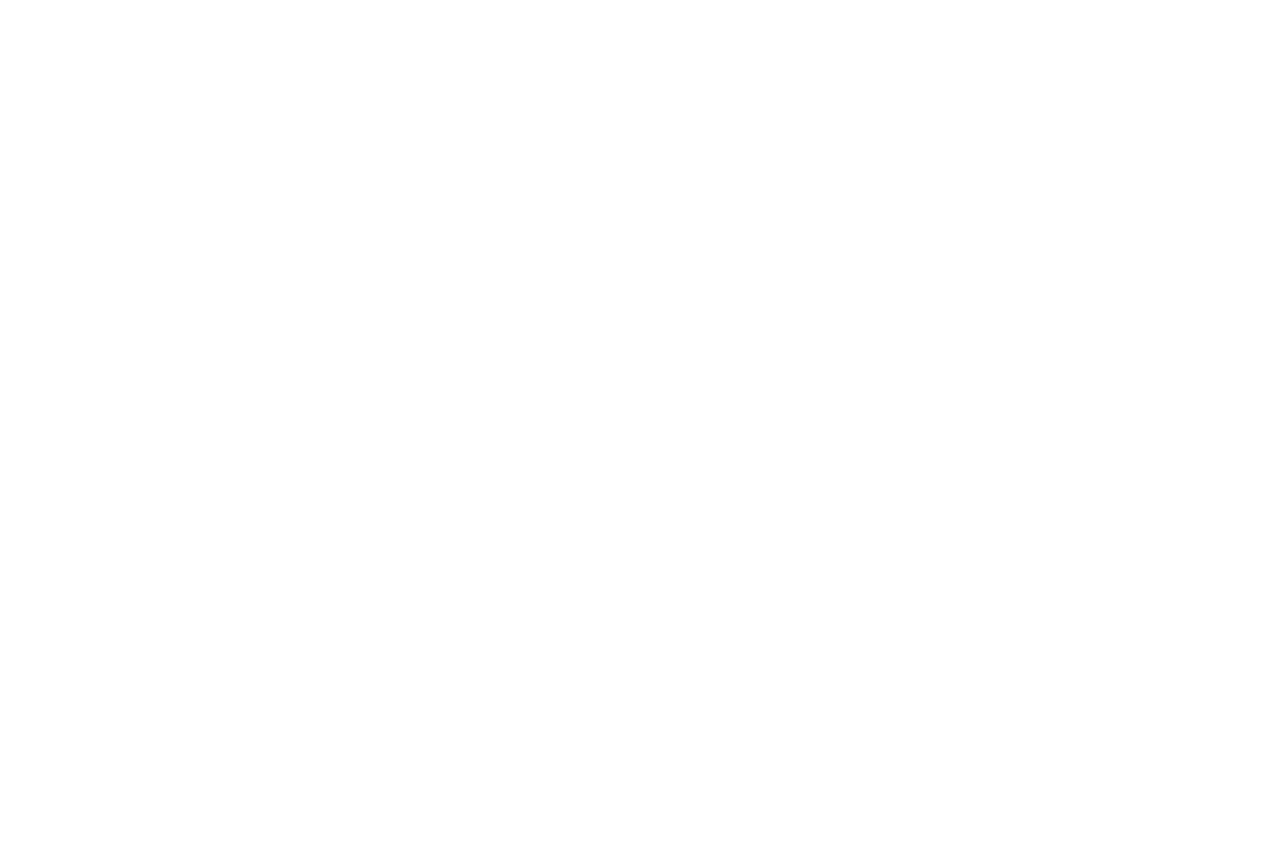
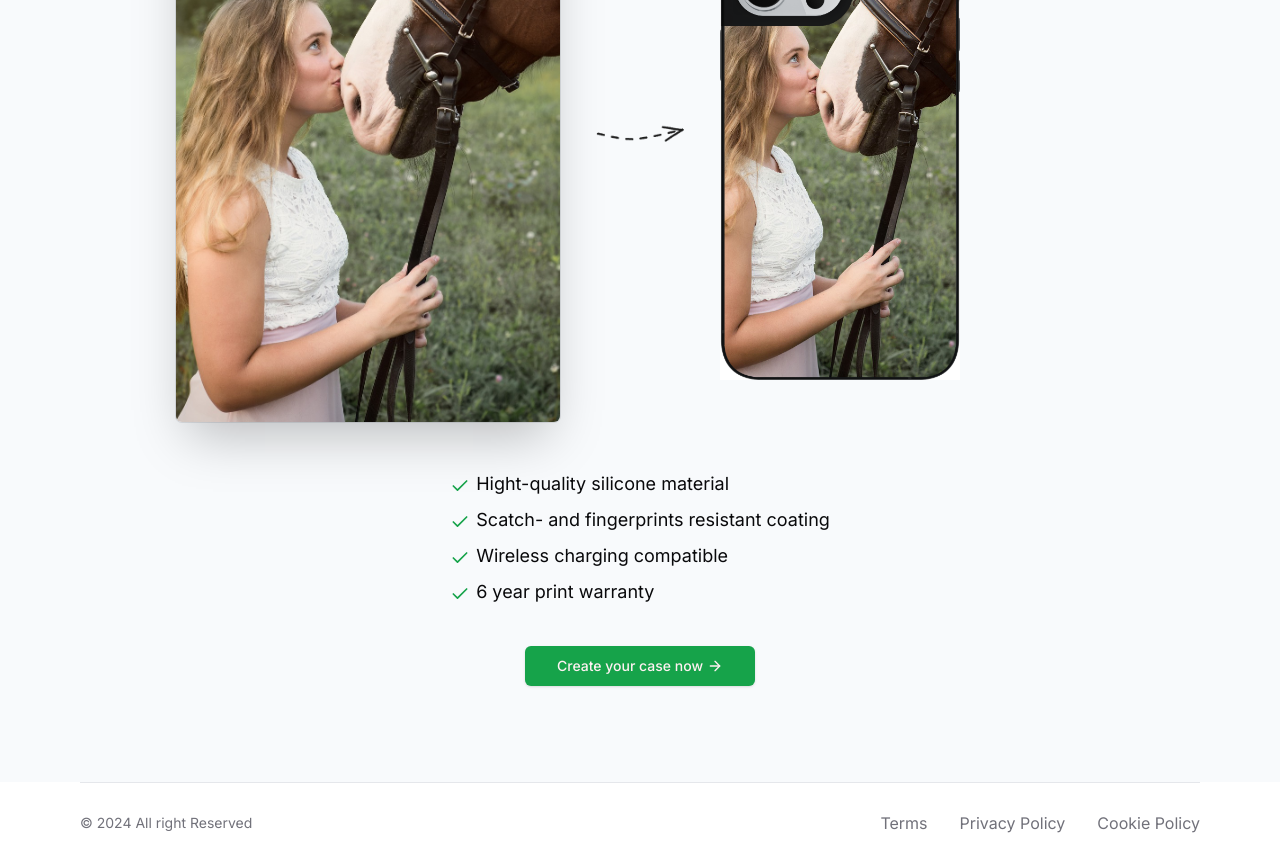
Before and after one commit to gianfranco2605/e-commerce-casenavas, a Next.js app: page / in a window 1280 px wide. Shown: the part 3300-4163 px from the top of the page. Before the commit the page ends 3242 px from the top, so only its background shows below. Built offline with nearby package versions, Linux system fonts and the light colour scheme; no server answers.

Commit message:
las section home, footer component

```diff
--- a/src/app/layout.tsx
+++ b/src/app/layout.tsx
@@ -2,6 +2,7 @@
 import { Inter } from "next/font/google";
 import "./globals.css";
 import Navbar from "@/components/Navbar";
+import Footer from "@/components/Footer";
 
 const inter = Inter({ subsets: ["latin"] });
 
@@ -20,6 +21,7 @@
       <body className={inter.className}>
         <Navbar />
         {children}
+        <Footer />
       </body>
     </html>
   );
--- a/src/app/page.tsx
+++ b/src/app/page.tsx
@@ -1,9 +1,11 @@
 import MaxWidthWrapper from "@/components/MaxWidthWrapper";
 import Image from "next/image";
-import { Check, Star } from "lucide-react";
+import { ArrowRight, Check, Star } from "lucide-react";
 import Phone from "@/components/Phone";
 import { Icons } from "@/components/Icons";
 import Reviews from "@/components/Reviews";
+import Link from "next/link";
+import { buttonVariants } from "@/components/ui/button";
 
 export default function Home() {
   return (
@@ -232,16 +234,55 @@
             </div>
           </div>
           <div className="mx-auto max-w-6xl px-6 lg:px-8">
-            <div className="relative flex flex-col items-center md:grid grid-cols-2 gap-4">
+            <div className="relative flex flex-col items-center md:grid grid-cols-2 gap-40">
               <Image
                 alt=""
-                width={50}
-                height={50}
+                width={100}
+                height={100}
                 src="/arrow.png"
-                className="absolute top-[25rem] md:top-1/2 -translate-y-1/2 left-1/2 -translate-x-1/2 rotate-90 md:rotate-0"
+                className="absolute top-[25rem] md:top-1/2 -translate-y-1/2 z-10 left-1/2 -translate-x-1/2 rotate-90 md:rotate-0"
               />
+              <div className="relative h-80 md:h-full w-full md:justify-self-end max-w-sm rounded-xl bg-gray-900/5 ring-inset ring-gray-900/10 lg:rounded-2xl">
+                <Image
+                  src="/horse.jpg"
+                  className="rounded-md object-cover bg-white shadow-2xl ring-1 ring-gray-900/10 h-full w-full"
+                  width={200}
+                  height={200}
+                  alt="horse"
+                />
+              </div>
+              <Phone className="w-60" imgSrc="/horse_phone.jpg" />
             </div>
           </div>
+          <ul className="mx-auto mt-12 mx-w-prose sm:text-lg space-y-2 w-fit">
+            <li className="w-fit">
+              <Check className="h-5 w-5 text-green-600 inline mr-1.5" />
+              Hight-quality silicone material
+            </li>
+            <li className="w-fit">
+              <Check className="h-5 w-5 text-green-600 inline mr-1.5" />
+              Scatch- and fingerprints resistant coating{" "}
+            </li>
+            <li className="w-fit">
+              <Check className="h-5 w-5 text-green-600 inline mr-1.5" />
+              Wireless charging compatible
+            </li>
+            <li className="w-fit">
+              <Check className="h-5 w-5 text-green-600 inline mr-1.5" />6 year
+              print warranty
+            </li>
+            <div className="flex justify-center">
+              <Link
+                className={buttonVariants({
+                  size: "lg",
+                  className: "mx-auto mt-8",
+                })}
+                href="/configure/upload"
+              >
+                Create your case now <ArrowRight className="h-4 w-4 ml-1" />{" "}
+              </Link>
+            </div>
+          </ul>
         </MaxWidthWrapper>
       </section>
     </div>
--- /dev/null
+++ b/src/components/Footer.tsx
@@ -0,0 +1,45 @@
+import React from "react";
+import MaxWidthWrapper from "./MaxWidthWrapper";
+import Link from "next/link";
+
+const Footer = () => {
+  return (
+    <footer className="bg-white h-20 relative">
+      <MaxWidthWrapper>
+        <div className="border-t border-gray-200" />
+        <div className="h-full flex flex-col  md:flex-row md:justify-between justify-center items-center">
+          <div className="text-center md:text-left pb-2 md:pb-0">
+            <p className="text-sm text-muted-foreground">
+              &copy; {new Date().getFullYear()} All right Reserved
+            </p>
+          </div>
+
+          <div className="flex items-center justify-center">
+            <div className="flex space-x-8">
+              <Link
+                className="text-small text-muted-foreground hover:text-gray-600"
+                href="#"
+              >
+                Terms
+              </Link>
+              <Link
+                className="text-small text-muted-foreground hover:text-gray-600"
+                href="#"
+              >
+                Privacy Policy
+              </Link>
+              <Link
+                className="text-small text-muted-foreground hover:text-gray-600"
+                href="#"
+              >
+                Cookie Policy
+              </Link>
+            </div>
+          </div>
+        </div>
+      </MaxWidthWrapper>
+    </footer>
+  );
+};
+
+export default Footer;
```
